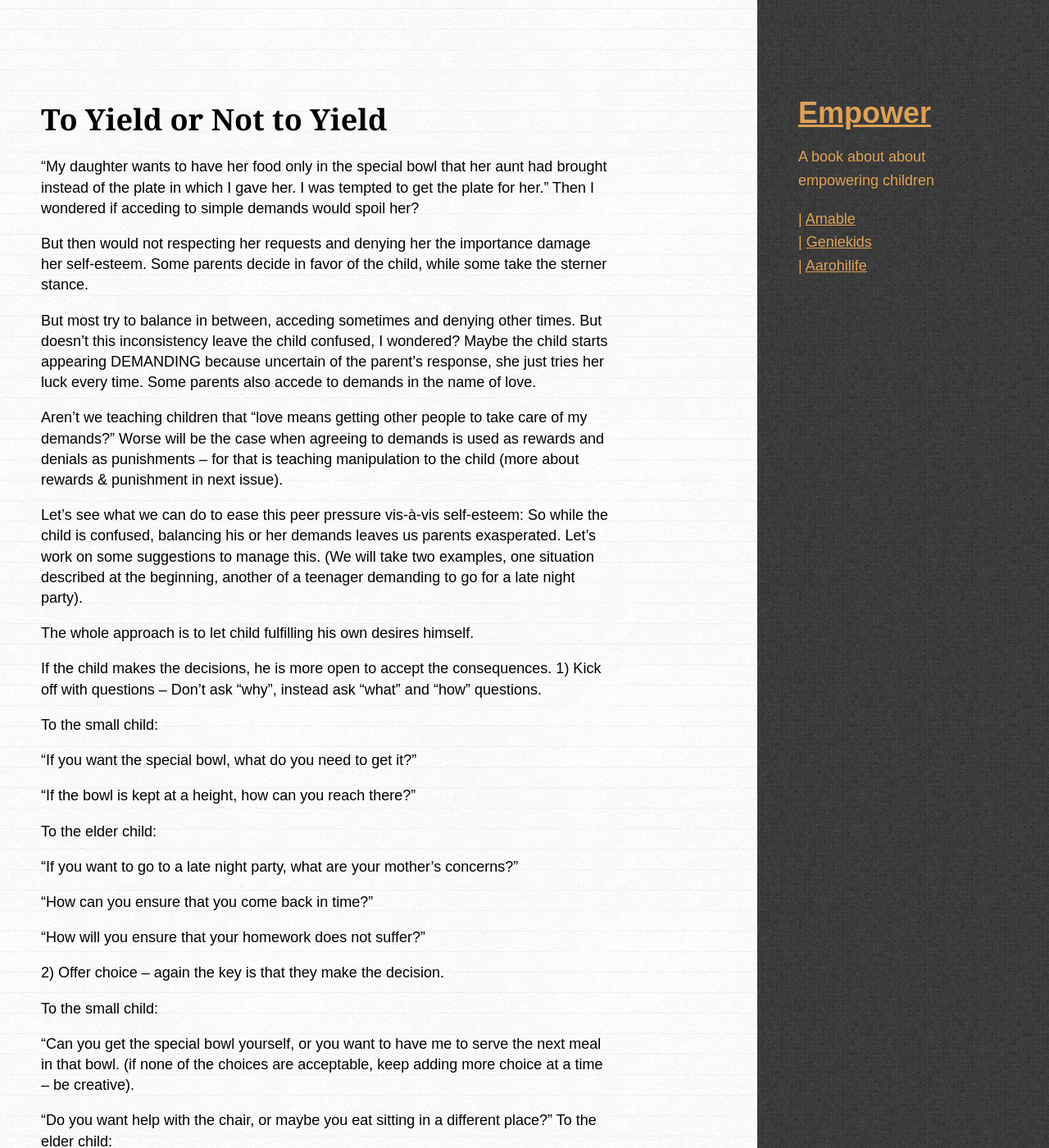
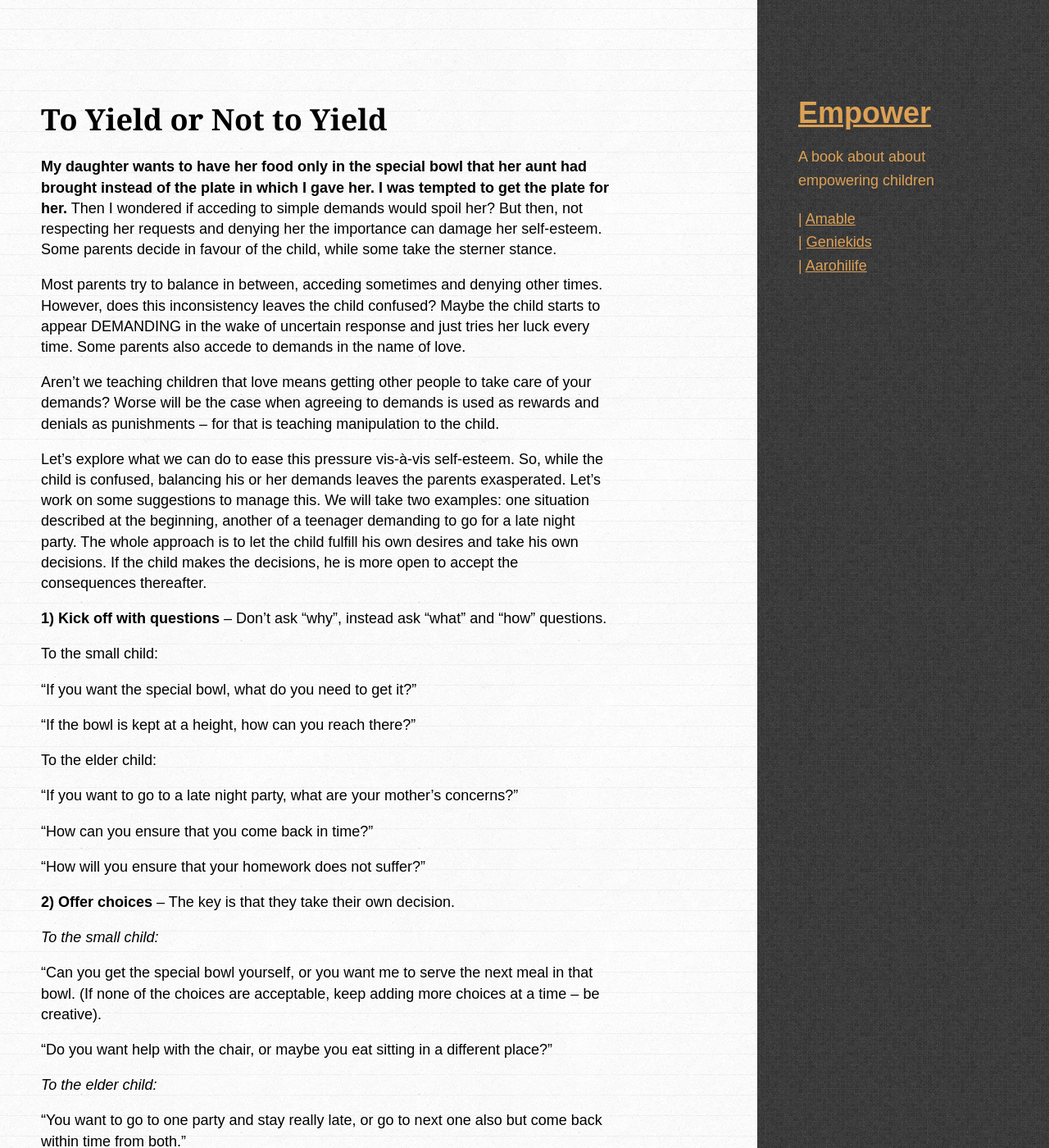
Before and after one commit to amitkaps/empower, a Jekyll site: the page built from _posts/2013-08-10-yield.md, in a window 1280 px wide and 1400 px high. Shown: the whole window at 82% size. Built offline with Jekyll 4.4.1, drawn with Linux system fonts in a browser that asks for light colours; some web fonts are replaced; some of the changed text lies outside the part shown.

Commit message:
Updated 2013-08-10-yield.md

```diff
--- a/_posts/2013-08-10-yield.md
+++ b/_posts/2013-08-10-yield.md
@@ -6,20 +6,15 @@ category: discipline
 published: true
 ---
 
-“My daughter wants to have her food only in the special bowl that her aunt had brought instead of the plate in which I gave her. I was tempted to get the plate for her.” Then I wondered if acceding to simple demands would spoil her?
+**My daughter wants to have her food only in the special bowl that her aunt had brought instead of the plate in which I gave her. I was tempted to get the plate for her.** Then I wondered if acceding to simple demands would spoil her? But then, not respecting her requests and denying her the importance can damage her self-esteem. Some parents decide in favour of the child, while some take the sterner stance.
 
-But then would not respecting her requests and denying her the importance damage her self-esteem. Some parents decide in favor of the child, while some take the sterner stance.
+Most parents try to balance in between, acceding sometimes and denying other times. However, does this inconsistency leaves the child confused? Maybe the child starts to appear DEMANDING in the wake of uncertain response and just tries her luck every time. Some parents also accede to demands in the name of love.
 
-But most try to balance in between, acceding sometimes and denying other times. But doesn’t this inconsistency leave the child confused, I wondered? Maybe the child starts appearing DEMANDING because uncertain of the parent’s response, she just tries her luck every time. Some parents also accede to demands in the name of love.
+Aren’t we teaching children that love means getting other people to take care of your demands? Worse will be the case when agreeing to demands is used as rewards and denials as punishments – for that is teaching manipulation to the child.
 
-Aren’t we teaching children that “love means getting other people to take care of my demands?” Worse will be the case when agreeing to demands is used as rewards and denials as punishments – for that is teaching manipulation to the child (more about rewards & punishment in next issue).
+Let’s explore what we can do to ease this pressure vis-à-vis self-esteem. So, while the child is confused, balancing his or her demands leaves the parents exasperated. Let’s work on some suggestions to manage this. We will take two examples: one situation described at the beginning, another of a teenager demanding to go for a late night party. The whole approach is to let the child fulfill his own desires and take his own decisions. If the child makes the decisions, he is more open to accept the consequences thereafter.
 
-Let’s see what we can do to ease this peer pressure vis-à-vis self-esteem: So while the child is confused, balancing his or her demands leaves us parents exasperated. Let’s work on some suggestions to manage this. (We will take two examples, one situation described at the beginning, another of a teenager demanding to go for a late night party).
-
-The whole approach is to let child fulfilling his own desires himself.
-
-If the child makes the decisions, he is more open to accept the consequences.
-1) Kick off with questions – Don’t ask “why”, instead ask “what” and “how” questions.
+**1) Kick off with questions** – Don’t ask “why”, instead ask “what” and “how” questions.
 
 To the small child:
 
@@ -35,36 +30,39 @@ To the elder child:
 
 “How will you ensure that your homework does not suffer?”
 
-2) Offer choice – again the key is that they make the decision.
+**2) Offer choices** – The key is that they take their own decision.
 
-To the small child:
+_To the small child:_
 
-“Can you get the special bowl yourself, or you want to have me to serve the next meal in that bowl. (if none of the choices are acceptable, keep adding more choice at a time – be creative).
+“Can you get the special bowl yourself, or you want me to serve the next meal in that bowl. (If none of the choices are acceptable, keep adding more choices at a time – be creative).
 
 “Do you want help with the chair, or maybe you eat sitting in a different place?”
-To the elder child:
+
+_To the elder child:_
 
 “You want to go to one party and stay really late, or go to next one also
-but come back within time from both.
+but come back within time from both."
 
-3) Inform them of consequences, without threatening them.
+**3) Inform them of consequences**, without threatening them.
 
-To the small child:
+_To the small child:_
 
-“Remember you will also have to keep your special bowl back in the sink. To the elder child:
+“Remember you will also have to keep your special bowl back in the sink.
 
-“If you come too late that worries your mother and I really get concerned.
+_To the elder child:_
 
-4) Have faith in your child and lovely label them:
+“If you come too late that worries your mother and I really get concerned."
 
-To the small child:
+**4) Have faith in your child** and lovely label them.
 
-“I think you can easily get the bowl. You are so smart.
+_To the small child:_
 
-To the elder child:
+“I think you can easily get the bowl. You are so smart."
 
-“I know you are responsible and you will take the right decision.
+_To the elder child:_
 
-Finally, be kind and firm, firm towards needs of the situation and kind towards needs of the child. This ensures consistency in your communication also.
+“I know you are responsible and you will take the right decision."
 
-Remember a bird learns to fly, only because she is left to fulfill her demands for food herself. A parent only supports and encourages, doesn't do the flying for her.
+Finally, be kind and firm. Firm towards the needs of the situation and kind towards the needs of the child. This ensures consistency in your communication also.
+
+Remember, a bird learns to fly only when she is left to fulfill her demands of food herself. A parent only supports and encourages, doesn't do the flying for her.
```
